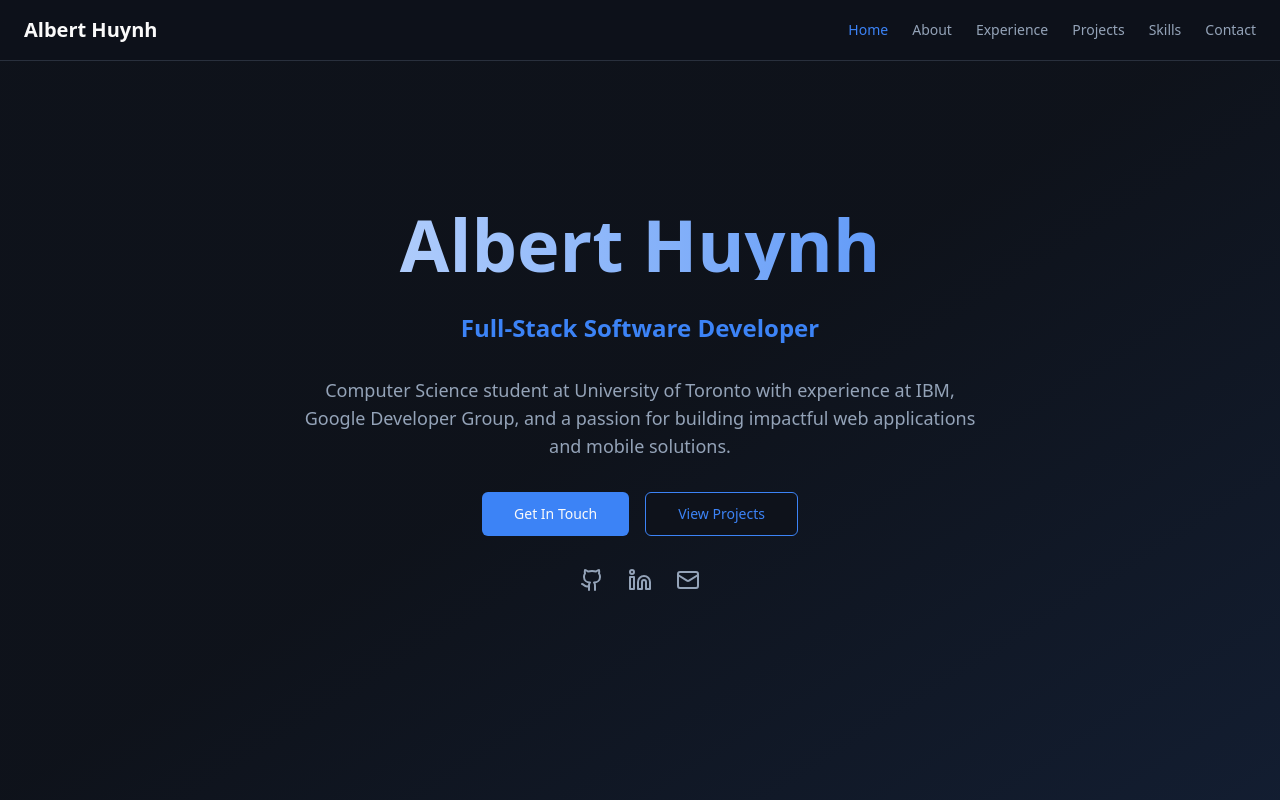
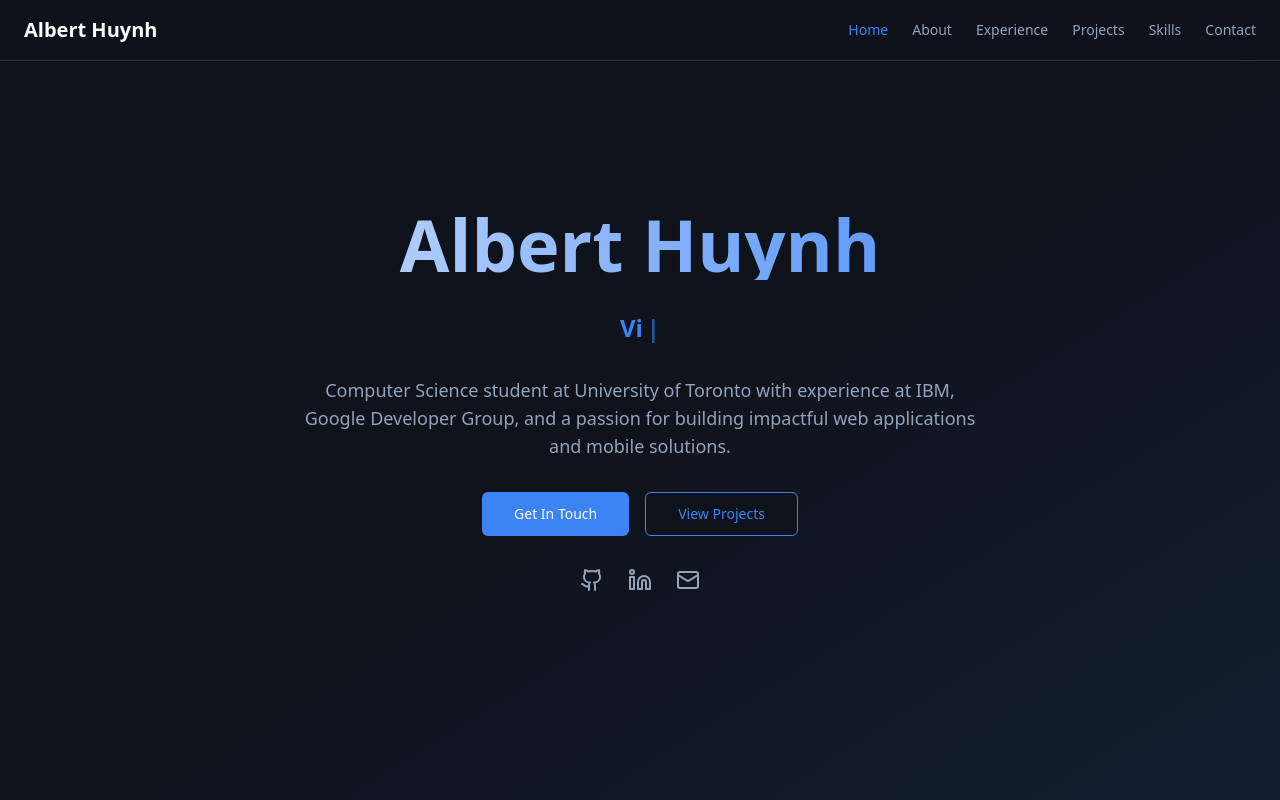
Before and after one commit to Phalanyx/AlbertHuynhPortfolio, a React (Vite) app: page / in a window 1280 px wide. Shown: the top 800 px of the page. Built offline with nearby package versions, Linux system fonts and the light colour scheme.

Commit message:
Add typing effect to hero title
Implement a typing animation for the hero title, cycling through different job titles and descriptions.

```diff
--- a/src/components/Hero.tsx
+++ b/src/components/Hero.tsx
@@ -2,6 +2,7 @@
 import { Github, Linkedin, Mail } from "lucide-react";
 import { Button } from "@/components/ui/button";
 import { motion } from "framer-motion";
+import { useState, useEffect } from "react";
 
 const fadeInUp = {
   hidden: { opacity: 0, y: 30 },
@@ -23,7 +24,51 @@ const staggerContainer = {
   }
 };
 
+const titles = [
+  "Full-Stack Software Developer",
+  "Vibe Coder",
+  "CS @ UofT",
+  "Software Developer @ IBM",
+  "VP of Technology @ GDG"
+];
+
 export const Hero = () => {
+  const [currentTitleIndex, setCurrentTitleIndex] = useState(0);
+  const [displayedText, setDisplayedText] = useState("");
+  const [isDeleting, setIsDeleting] = useState(false);
+  const [typingSpeed, setTypingSpeed] = useState(100);
+
+  useEffect(() => {
+    const currentTitle = titles[currentTitleIndex];
+
+    const timeout = setTimeout(() => {
+      if (!isDeleting) {
+        // Typing
+        if (displayedText.length < currentTitle.length) {
+          setDisplayedText(currentTitle.slice(0, displayedText.length + 1));
+          setTypingSpeed(100);
+        } else {
+          // Finished typing, wait then start deleting
+          setTypingSpeed(2000);
+          setIsDeleting(true);
+        }
+      } else {
+        // Deleting
+        if (displayedText.length > 0) {
+          setDisplayedText(displayedText.slice(0, -1));
+          setTypingSpeed(50);
+        } else {
+          // Finished deleting, move to next title
+          setIsDeleting(false);
+          setCurrentTitleIndex((prev) => (prev + 1) % titles.length);
+          setTypingSpeed(100);
+        }
+      }
+    }, typingSpeed);
+
+    return () => clearTimeout(timeout);
+  }, [displayedText, isDeleting, currentTitleIndex, typingSpeed]);
+
   return (
     <section id="home" className="min-h-screen flex items-center justify-center bg-gradient-to-br from-background via-background to-primary/10">
       <div className="container mx-auto px-6 text-center">
@@ -42,9 +87,10 @@ export const Hero = () => {
 
           <motion.h2
             variants={fadeInUp}
-            className="text-xl md:text-2xl text-primary font-semibold"
+            className="text-xl md:text-2xl text-primary font-semibold h-8 flex items-center justify-center"
           >
-            Full-Stack Software Developer
+            {displayedText}
+            <span className="animate-pulse ml-1">|</span>
           </motion.h2>
 
           <motion.p
```
